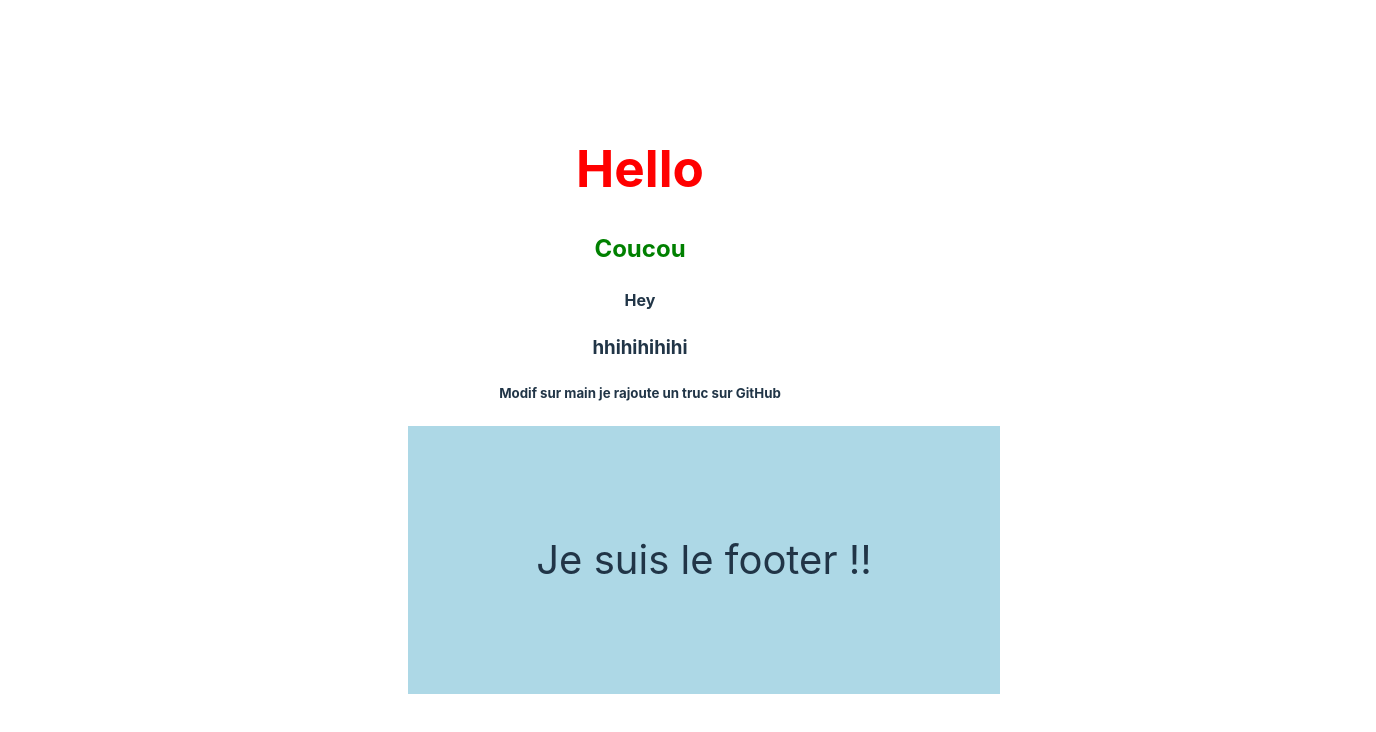
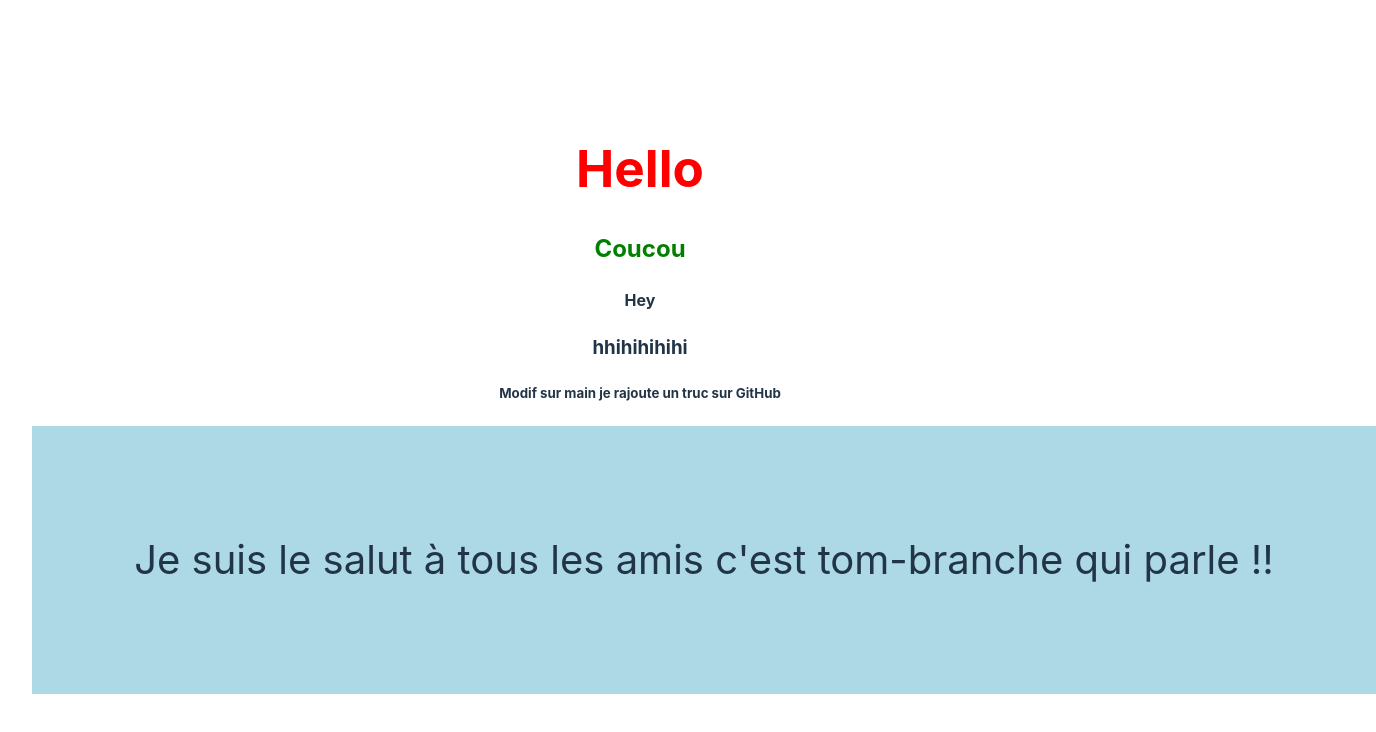
Before and after one commit to TomRoberto/cours-git-github-test, a React (Vite) app: page / in a window 1280 px wide. Shown: the top 732 px of the page, 1376 px wide, since content can reach past the window. Built offline with nearby package versions, Linux system fonts and the light colour scheme.

Commit message:
modif footer tom

```diff
--- a/src/components/Footer.jsx
+++ b/src/components/Footer.jsx
@@ -8,7 +8,7 @@ const Footer = () => {
         fontSize: "2.5rem",
       }}
     >
-      <p>Je suis le footer !!</p>
+      <p>Je suis le salut à tous les amis c'est tom-branche qui parle !!</p>
     </footer>
   );
 };
```
